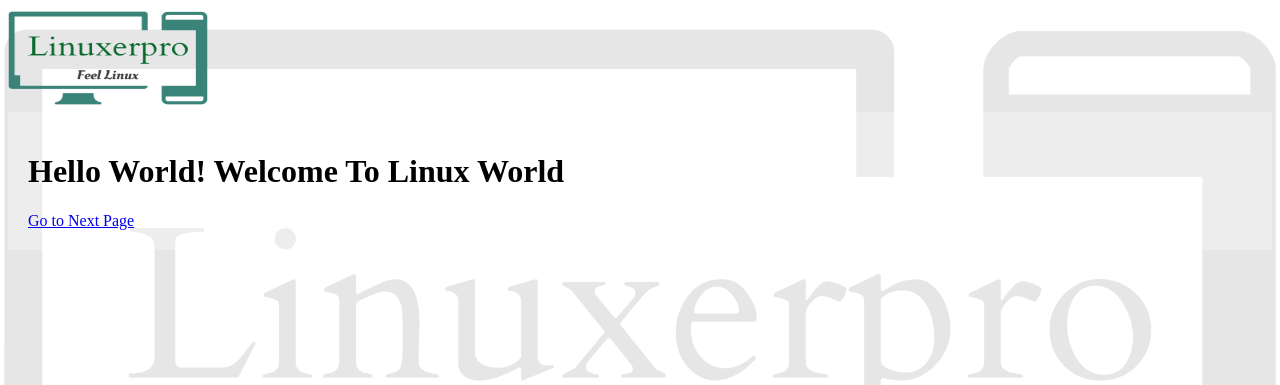
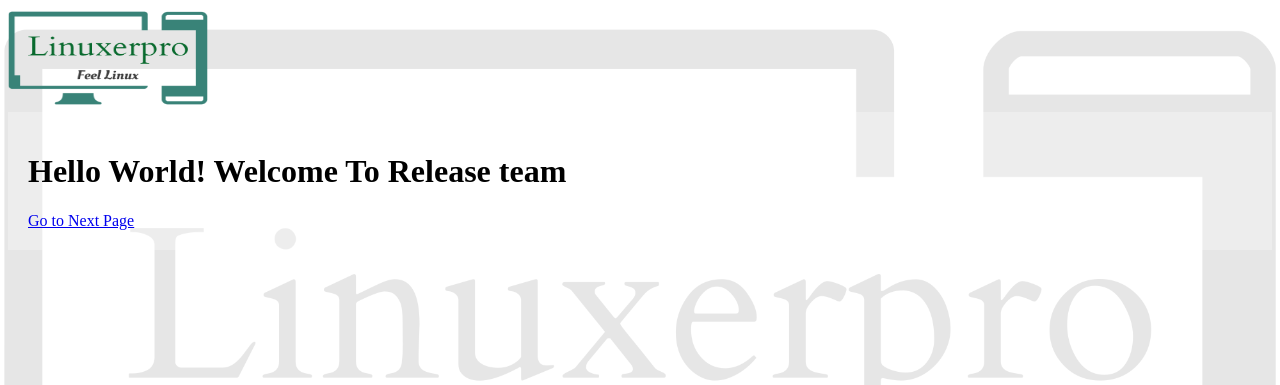
Before and after one commit to NIKAYTHANA02/NarenApp, a Java web app: page / in a window 1280 px wide. Shown: the top 385 px of the page. Run offline with Tomcat 11, a stand-in JSP engine, Linux system fonts and the light colour scheme.

Commit message:
Update index.jsp

```diff
--- a/src/main/webapp/index.jsp
+++ b/src/main/webapp/index.jsp
@@ -34,7 +34,7 @@
         <img src="images/linuxerpro_logo.png" alt="My Logo" width="200" height="100">
     </a>
     <div class="content">
-        <h1>Hello World! Welcome To Linux World</h1>
+        <h1>Hello World! Welcome To Release team</h1>
         <a href="nextpage">Go to Next Page</a>
     </div>
 </body>
```
